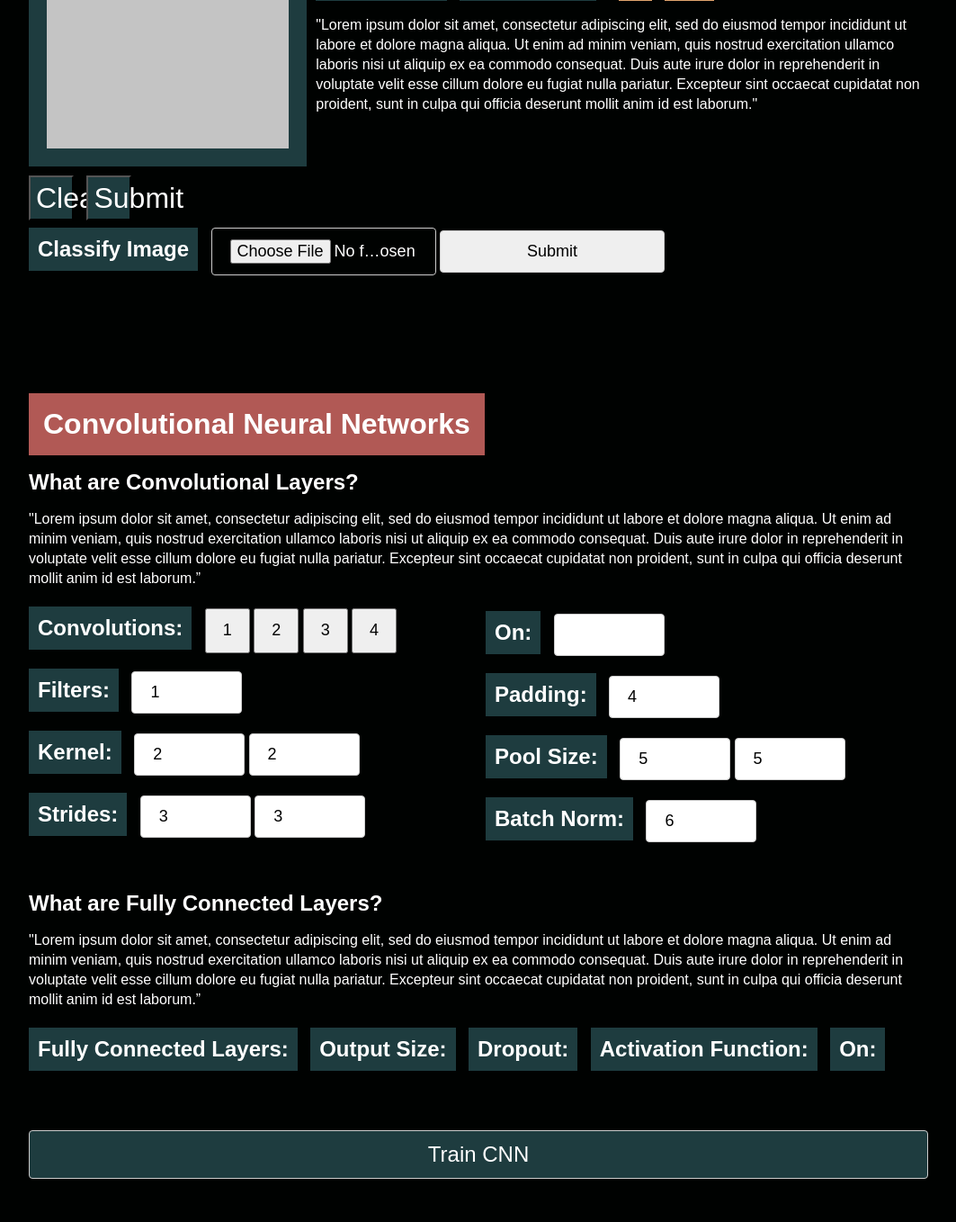
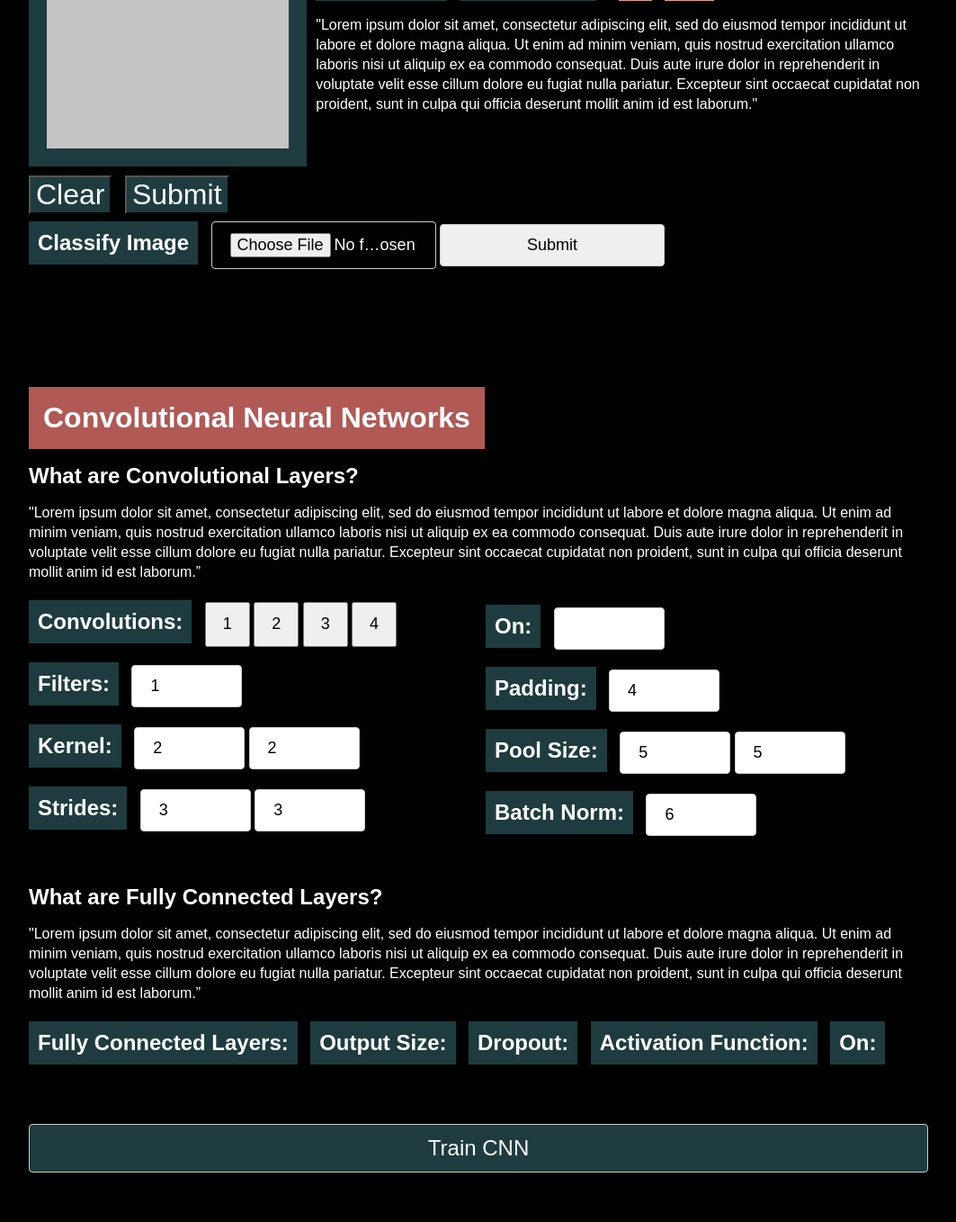
Before and after one commit to temujin-lampasa/baybayin-classifier, a Flask app: page / in a window 1280 px wide. Shown: the part 300-1658 px from the top of the page at 90% size, without its empty margins (108-1171 px from the left). Run offline with Flask 2, Linux system fonts and the light colour scheme; data comes from the database, SQL or seed files in the repository.

Commit message:
Fix button size

```diff
--- a/static/css/index.css
+++ b/static/css/index.css
@@ -122,7 +122,7 @@ input, button {
     font-family: 'Mulish', sans-serif;
 }
 
-button {
+.input-fields button {
     height: 50px;
     width: 50px;
 }
```
